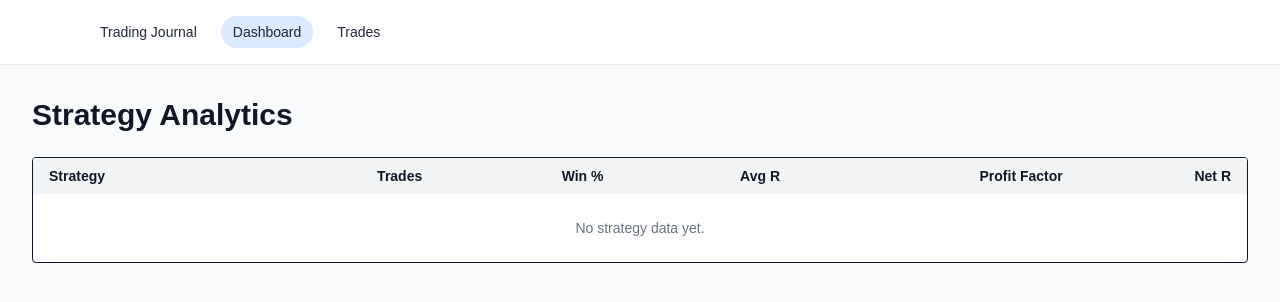
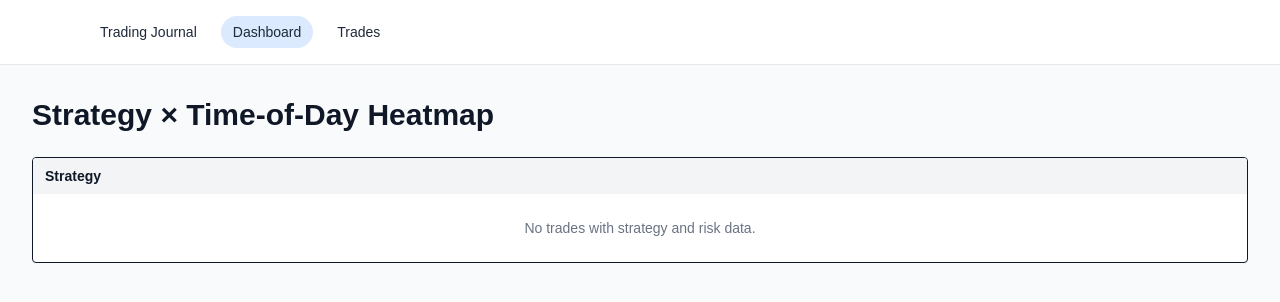
Before and after one commit to jorgemancipe/trading-journal, a Next.js app: page /dashboard in a window 1280 px wide. Shown: the top 302 px of the page. Built offline with nearby package versions, Linux system fonts and the light colour scheme.

Commit message:
Refactor DashboardPage for improved trade analysis

```diff
--- a/app/dashboard/page.tsx
+++ b/app/dashboard/page.tsx
@@ -3,130 +3,129 @@
 import { useMemo } from "react";
 import { useTrades } from "../context/TradesContext";
 
-type StrategyStats = {
-  strategy: string;
-  trades: number;
-  wins: number;
-  losses: number;
-  winRate: number;
-  avgR: number;
-  profitFactor: number;
-  netR: number;
-};
+/* ---------- helpers ---------- */
+
+function hourLabel(h: number) {
+  return `${h}:00`;
+}
+
+function cellColor(avgR: number | null) {
+  if (avgR === null) return "bg-gray-100 text-gray-400";
+  if (avgR > 0) return "bg-green-100 text-green-800";
+  if (avgR < 0) return "bg-red-100 text-red-800";
+  return "bg-gray-100 text-gray-600";
+}
+
+/* ---------- page ---------- */
 
 export default function DashboardPage() {
   const { trades } = useTrades();
 
-  const strategyStats = useMemo<StrategyStats[]>(() => {
-    const map = new Map<string, StrategyStats>();
+  // Only trades usable for R analytics
+  const validTrades = useMemo(
+    () => trades.filter((t) => t.risk > 0),
+    [trades]
+  );
 
-    for (const t of trades) {
-      if (t.risk <= 0) continue;
+  /* Collect unique strategies and hours */
+  const strategies = useMemo(
+    () =>
+      Array.from(
+        new Set(validTrades.map((t) => t.strategy || "Unassigned"))
+      ).sort(),
+    [validTrades]
+  );
 
+  const hours = useMemo(() => {
+    const hs = new Set<number>();
+    for (const t of validTrades) {
+      const h = new Date(t.date).getHours();
+      hs.add(h);
+    }
+    return Array.from(hs).sort((a, b) => a - b);
+  }, [validTrades]);
+
+  /* Build Strategy × Hour matrix */
+  const matrix = useMemo(() => {
+    const map = new Map<string, Map<number, { totalR: number; count: number }>>();
+
+    for (const t of validTrades) {
+      const strategy = t.strategy || "Unassigned";
+      const hour = new Date(t.date).getHours();
       const r = t.profit / t.risk;
-      const key = t.strategy || "Unassigned";
 
-      if (!map.has(key)) {
-        map.set(key, {
-          strategy: key,
-          trades: 0,
-          wins: 0,
-          losses: 0,
-          winRate: 0,
-          avgR: 0,
-          profitFactor: 0,
-          netR: 0,
-        });
+      if (!map.has(strategy)) {
+        map.set(strategy, new Map());
       }
-
-      const s = map.get(key)!;
-      s.trades += 1;
-      s.netR += r;
-
-      if (r > 0) s.wins += 1;
-      if (r < 0) s.losses += 1;
+      const row = map.get(strategy)!;
+      const cell = row.get(hour) ?? { totalR: 0, count: 0 };
+      cell.totalR += r;
+      cell.count += 1;
+      row.set(hour, cell);
     }
 
-    return Array.from(map.values()).map((s) => {
-      const grossWinR = trades
-        .filter((t) => t.strategy === s.strategy && t.profit > 0 && t.risk > 0)
-        .reduce((sum, t) => sum + t.profit / t.risk, 0);
-
-      const grossLossR = Math.abs(
-        trades
-          .filter((t) => t.strategy === s.strategy && t.profit < 0 && t.risk > 0)
-          .reduce((sum, t) => sum + t.profit / t.risk, 0)
-      );
-
-      return {
-        ...s,
-        winRate: s.trades > 0 ? (s.wins / s.trades) * 100 : 0,
-        avgR: s.trades > 0 ? s.netR / s.trades : 0,
-        profitFactor:
-          grossLossR === 0 ? (grossWinR > 0 ? Infinity : 0) : grossWinR / grossLossR,
-      };
-    });
-  }, [trades]);
+    return map;
+  }, [validTrades]);
 
   return (
     <main className="min-h-screen bg-gray-50 p-8 text-gray-900">
-      <h1 className="text-3xl font-bold mb-6">Strategy Analytics</h1>
+      <h1 className="text-3xl font-bold mb-6">
+        Strategy × Time‑of‑Day Heatmap
+      </h1>
 
       <div className="bg-white border rounded overflow-x-auto">
         <table className="min-w-full text-sm">
           <thead className="bg-gray-100">
             <tr>
-              <th className="px-4 py-2 text-left">Strategy</th>
-              <th className="px-4 py-2 text-right">Trades</th>
-              <th className="px-4 py-2 text-right">Win %</th>
-              <th className="px-4 py-2 text-right">Avg R</th>
-              <th className="px-4 py-2 text-right">Profit Factor</th>
-              <th className="px-4 py-2 text-right">Net R</th>
+              <th className="px-3 py-2 text-left">Strategy</th>
+              {hours.map((h) => (
+                <th key={h} className="px-3 py-2 text-center">
+                  {hourLabel(h)}
+                </th>
+              ))}
             </tr>
           </thead>
           <tbody>
-            {strategyStats.map((s) => (
-              <tr key={s.strategy} className="border-t">
-                <td className="px-4 py-2 font-medium">{s.strategy}</td>
-                <td className="px-4 py-2 text-right">{s.trades}</td>
-                <td
-                  className={`px-4 py-2 text-right font-semibold ${
-                    s.winRate >= 50 ? "text-green-700" : "text-red-700"
-                  }`}
-                >
-                  {s.winRate.toFixed(1)}%
-                </td>
-                <td
-                  className={`px-4 py-2 text-right font-semibold ${
-                    s.avgR >= 0 ? "text-green-700" : "text-red-700"
-                  }`}
-                >
-                  {s.avgR.toFixed(2)}
-                </td>
-                <td
-                  className={`px-4 py-2 text-right font-semibold ${
-                    s.profitFactor >= 1 ? "text-green-700" : "text-red-700"
-                  }`}
-                >
-                  {s.profitFactor === Infinity ? "∞" : s.profitFactor.toFixed(2)}
-                </td>
-                <td
-                  className={`px-4 py-2 text-right font-semibold ${
-                    s.netR >= 0 ? "text-green-700" : "text-red-700"
-                  }`}
-                >
-                  {s.netR.toFixed(2)}
-                </td>
-              </tr>
-            ))}
+            {strategies.map((strategy) => {
+              const row = matrix.get(strategy);
+              return (
+                <tr key={strategy} className="border-t">
+                  <td className="px-3 py-2 font-medium whitespace-nowrap">
+                    {strategy}
+                  </td>
+                  {hours.map((h) => {
+                    const cell = row?.get(h);
+                    const avgR =
+                      cell && cell.count > 0
+                        ? cell.totalR / cell.count
+                        : null;
+                    return (
+                      <td
+                        key={h}
+                        className={`px-3 py-2 text-center font-semibold ${cellColor(
+                          avgR
+                        )}`}
+                        title={
+                          cell
+                            ? `${cell.count} trades`
+                            : "No trades"
+                        }
+                      >
+                        {avgR === null ? "–" : avgR.toFixed(2)}
+                      </td>
+                    );
+                  })}
+                </tr>
+              );
+            })}
 
-            {strategyStats.length === 0 && (
+            {strategies.length === 0 && (
               <tr>
                 <td
-                  colSpan={6}
+                  colSpan={hours.length + 1}
                   className="px-4 py-6 text-center text-gray-500"
                 >
-                  No strategy data yet.
+                  No trades with strategy and risk data.
                 </td>
               </tr>
             )}
@@ -136,4 +135,3 @@ export default function DashboardPage() {
     </main>
   );
 }
-``
```
